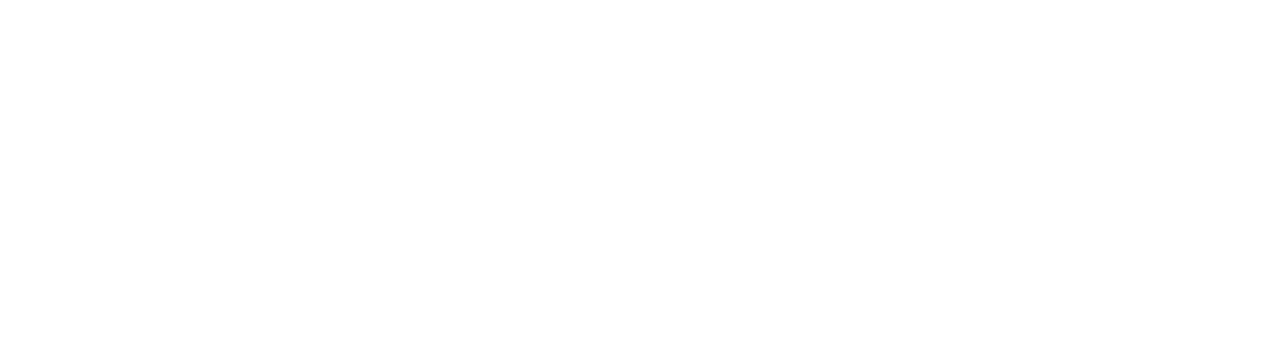
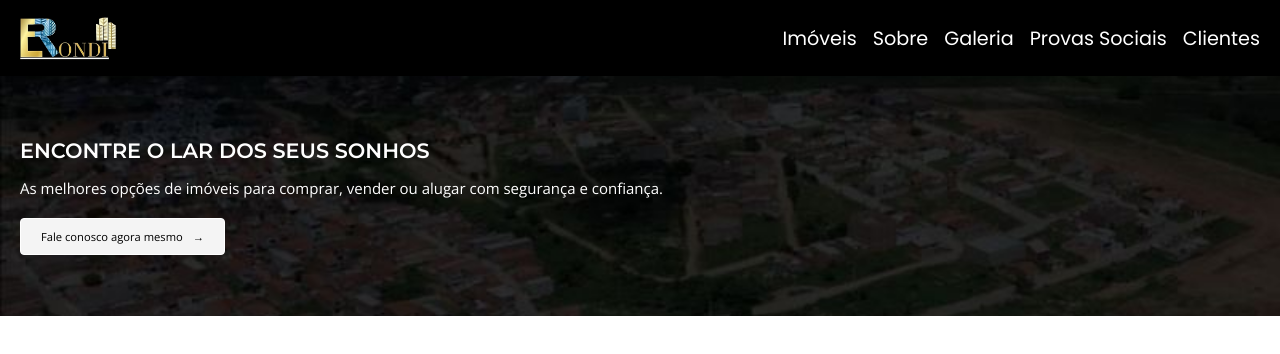
Before and after one commit to LucasSilva006/erondicorretor, a plain HTML site: page index.html in a window 1280 px wide. Drawn offline with nearby package versions, Linux system fonts and the light colour scheme.

Commit message:
Hero section estlizada e funcional

```diff
--- a/estilos/style.css
+++ b/estilos/style.css
@@ -30,3 +30,146 @@ h2 {
 p {
   font-family: var(--fonte-texto);
 }
+
+header {
+    font-family: var(--fonte-subtitulo);
+    background-color: #000000;
+    color: #fff;
+    padding: 15px 20px;
+    display: flex;
+    justify-content: space-between;
+    align-items: center;
+    position: sticky;
+    top: -1px;
+}
+
+header img {
+    width: 100px;
+}
+
+.menu-toggle {
+    background: none;
+    border: none;
+    font-size: 1.5rem;
+    color: white;
+    cursor: pointer;
+}
+
+.menu {
+    display: none;
+    flex-direction: column;
+    gap: 1rem;
+    background: #000000;
+    position: absolute;
+    top: 60px;
+    right: 1rem;
+    padding: 1rem;
+    border-radius: 5px;
+    font-size: 1.2em;
+    text-align: center;
+}
+
+.menu a {
+    color: white;
+    text-decoration: none;
+}
+
+.menu.show {
+    display: flex;
+}
+
+#menu ul {
+    list-style: none;
+}
+
+#menu ul li {
+    padding: 15px 20px;
+    border-bottom: 1px solid #444;
+}
+
+#menu ul li a {
+    color: #fff;
+    text-decoration: none;
+    font-size: 18px;
+}
+
+#menu ul li a:hover {
+    color: #ccc;
+}
+
+
+
+#hero {
+    background-color: #000000;
+    text-align: start;
+    background-image: url("/images/imagens-principais/img-hero-erondi.jpg");
+    background-position: center right;
+    background-size: cover;
+    color: white;
+    min-height: 15em;
+    display: flex;
+    flex-direction: column;
+    justify-content: center;
+    align-items: flex-start;
+    padding: 24px 24px 24px 20px;
+    transition: all ease 0.3s;
+}
+
+#hero h1 {
+    font-size: 1.3em;
+    margin-bottom: 15px;
+    font-family: "Montserrat", sans-serif;
+    font-optical-sizing: auto;
+    font-weight: 600;
+    font-style: normal;
+}
+
+#hero p {
+    font-size: 15px;
+    color: #ffffff;
+    margin-bottom: 20px;
+    text-align: start;
+}
+
+#hero a {
+    display: inline-block;
+    padding: 10px 20px;
+    background-color: var(--cinza-claro);
+    color: #000;
+    text-decoration: none;
+    border-radius: 4px;
+    border: #fff solid 1px;
+    font-family: var(--fonte-texto);
+    font-size: 0.7em;
+}
+
+#hero a:hover {
+    background-color: var(--azul);
+    color: var(--cinza-claro);
+    border: var(--azul) solid 1px;
+}
+
+#hero>a>span {
+    margin-left: 10px;
+}
+
+
+
+
+@media (min-width: 768px) {
+    .menu {
+        display: flex !important;
+        position: static;
+        flex-direction: row;
+        background: none;
+        padding: 0;
+    }
+
+    .menu-toggle {
+        display: none;
+    }
+
+    .box-servicos {
+        grid-template-columns: repeat(4, 1fr);
+    }
+}
--- a/index.html
+++ b/index.html
@@ -7,6 +7,37 @@
     <link rel="stylesheet" href="estilos/style.css">
 </head>
 <body>
+    <header>
+      <img src="images/imagens-principais/img-logo-navbar.jpg" alt="Erondi Corretor"/>
+      <button class="menu-toggle" id="menu-toggle" aria-label="Abrir menu">
+        ☰
+      </button>
+      <nav class="menu" id="menu">
+        <a href="#imoveis">Imóveis</a>
+        <a href="#sobre">Sobre</a>
+        <a href="#galeria">Galeria</a>
+        <a href="#provas-sociais">Provas Sociais</a>
+        <a href="#clientes">Clientes</a>
+      </nav>
+    </header>
 
+    <main>
+        <section id="hero">
+        <h1>ENCONTRE O LAR DOS SEUS SONHOS</h1>
+        <p>
+          As melhores opções de imóveis para comprar, vender ou alugar com segurança e confiança.
+        </p>
+        <a href="https://wa.me/5581994246668" target="_blank"
+          >Fale conosco agora mesmo<span>&rarr;</span></a
+        >
+      </section>
+
+
+
+
+    </main>
+
+
+    <script src="script/main.js"></script>
 </body>
 </html>
--- a/script/main.js
+++ b/script/main.js
@@ -0,0 +1,6 @@
+const toggle = document.getElementById("menu-toggle");
+const menu = document.getElementById("menu");
+
+toggle.addEventListener("click", () => {
+    menu.classList.toggle("show");
+});
```
Also changed, not shown: images/imagens-principais/img-hero-erondi.jpg (added), images/imagens-principais/img-logo-navbar.jpg (added).
